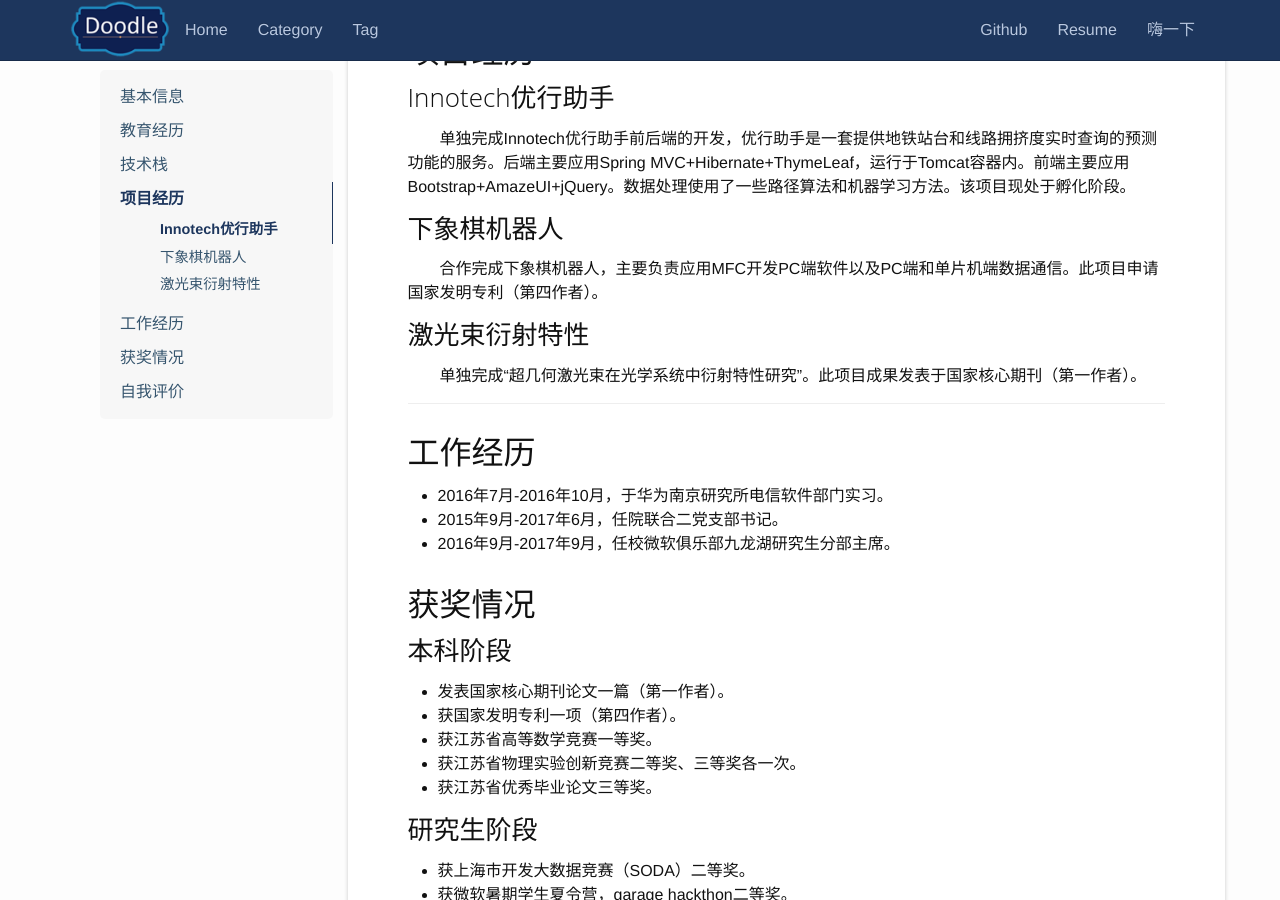
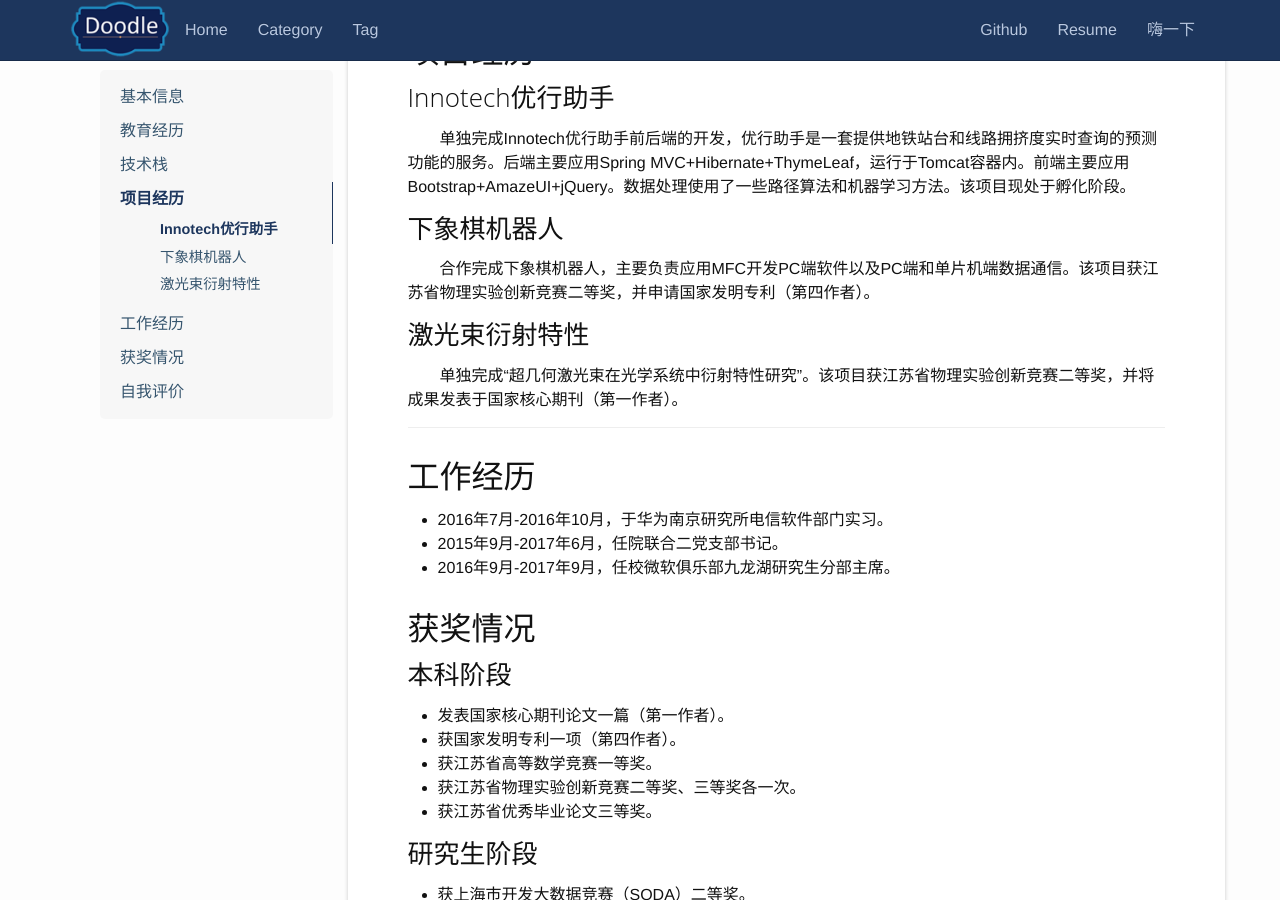
Before and after one commit to doodle777/doodle777.github.io, a Jekyll site: the page built from resume/index.md, in a window 1280 px wide and 900 px high, scrolled down 935 px. Built offline with Jekyll 4.4.1, drawn with Linux system fonts in a browser that asks for light colours; comment, search, counter and statistics services are not loaded.

Commit message:
update resume

```diff
--- a/resume/index.md
+++ b/resume/index.md
@@ -41,10 +41,10 @@ type: "个人简历"
 　　单独完成Innotech优行助手前后端的开发，优行助手是一套提供地铁站台和线路拥挤度实时查询的预测功能的服务。后端主要应用Spring MVC+Hibernate+ThymeLeaf，运行于Tomcat容器内。前端主要应用Bootstrap+AmazeUI+jQuery。数据处理使用了一些路径算法和机器学习方法。该项目现处于孵化阶段。
 
 ### 下象棋机器人
-　　合作完成下象棋机器人，主要负责应用MFC开发PC端软件以及PC端和单片机端数据通信。此项目申请国家发明专利（第四作者）。
+　　合作完成下象棋机器人，主要负责应用MFC开发PC端软件以及PC端和单片机端数据通信。该项目获江苏省物理实验创新竞赛二等奖，并申请国家发明专利（第四作者）。
 
 ### 激光束衍射特性
-　　单独完成“超几何激光束在光学系统中衍射特性研究”。此项目成果发表于国家核心期刊（第一作者）。
+　　单独完成“超几何激光束在光学系统中衍射特性研究”。该项目获江苏省物理实验创新竞赛二等奖，并将成果发表于国家核心期刊（第一作者）。
 
 ---
 
```
